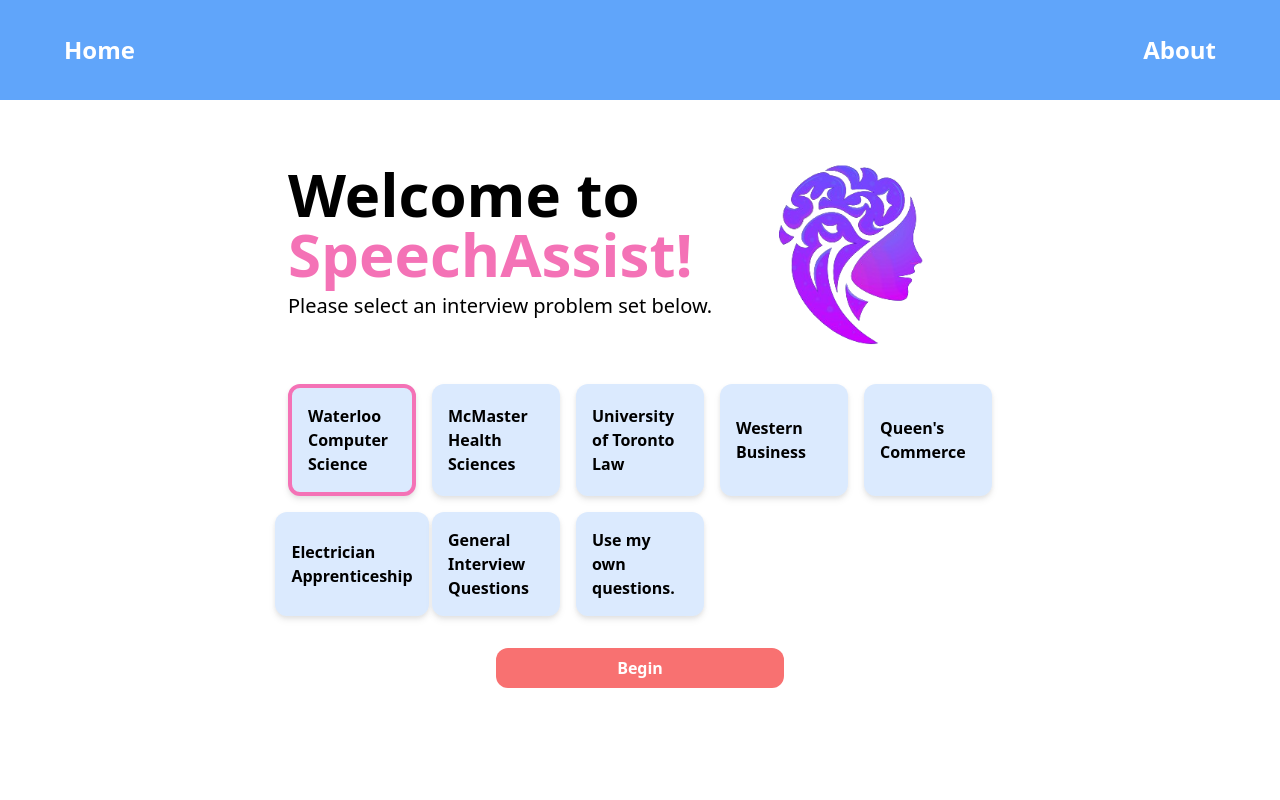
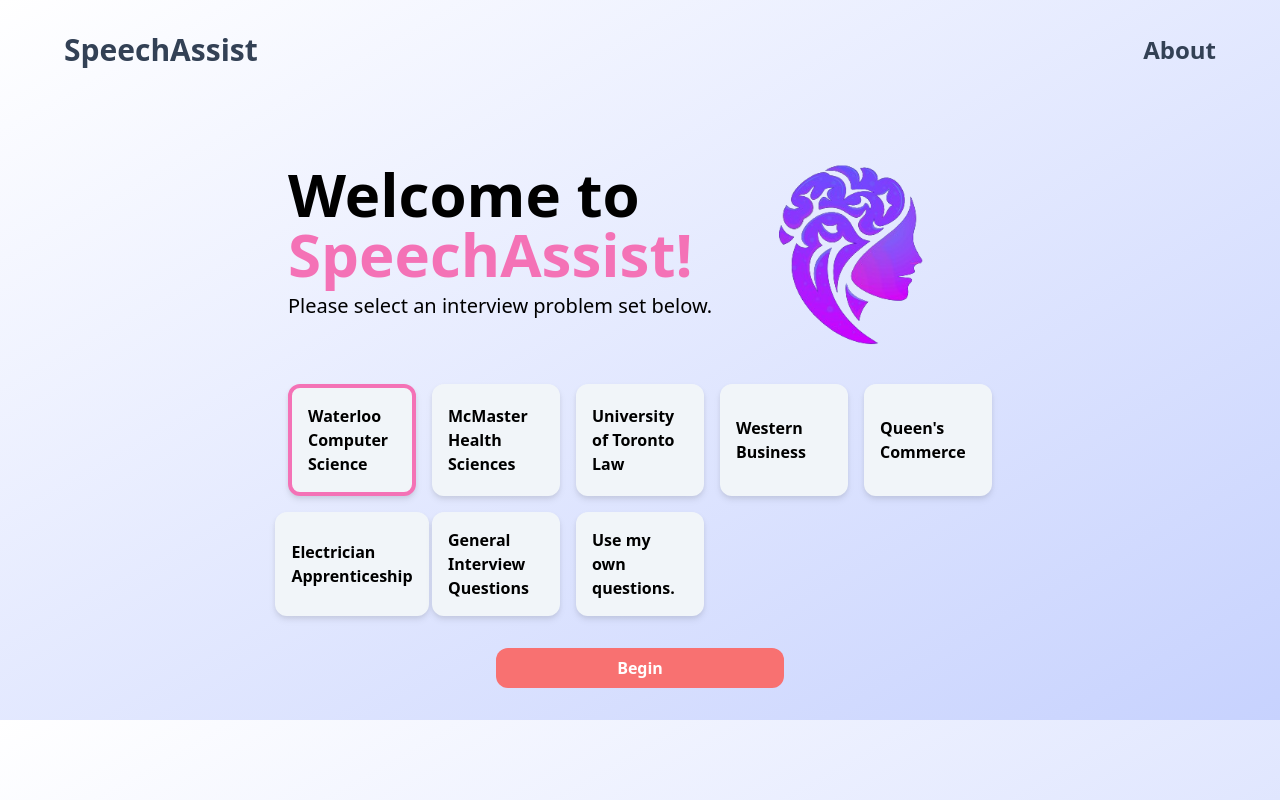
Before and after one commit to lucasliao0403/speechassist-frontend, a Next.js app: page / in a window 1280 px wide. Built offline with nearby package versions, Linux system fonts and the light colour scheme.

Commit message:
finished frontend

```diff
--- a/components/Navbar.js
+++ b/components/Navbar.js
@@ -1,11 +1,12 @@
 import React from 'react'
 import Link from 'next/link'
+import Image from 'next/image'
 
 export default function Navbar() {
   return (
-    <div className="h-[100px] flex flex-row justify-between items-center bg-blue-400 font-bold text-white text-2xl">
-            <Link href="/" className="p-4 pl-16 flex justify-center items-center">
-                Home
+    <div className="h-[100px] flex flex-row justify-between items-center font-bold text-slate-700 text-2xl">
+            <Link href="/" className="p-4 pl-16 flex justify-center items-center p-2">
+                  <div className="mr-2 font-bold text-3xl">SpeechAssist</div>
             </Link>
             <Link href="/about" className="p-4 pr-16 flex justify-center align-items">
                 About
--- a/components/QuestionSelect.js
+++ b/components/QuestionSelect.js
@@ -17,7 +17,7 @@
 }
 
 function QuestionCard({questionGroup, setCurrentQuestionSetIndex, currentQuestionSetIndex}) {
-    let styles = "drop-shadow-md bg-blue-100 rounded-xl p-4 flex justify-center items-center hover:cursor-pointer hover:bg-blue-200 "
+    let styles = "drop-shadow-md bg-slate-100 rounded-xl p-4 flex justify-center items-center hover:cursor-pointer hover:bg-blue-200 "
     if(questionGroup.index === currentQuestionSetIndex) {
         styles += " border-pink-400 border-solid border-4"
     }
--- a/pages/_document.js
+++ b/pages/_document.js
@@ -5,7 +5,7 @@
   return (
     <Html lang="en">
       <Head />
-      <body className="bg-white text-gray-800">
+      <body className="bg-gradient-to-br from-white to-indigo-200 text-gray-800">
         <Navbar/>
         <Main />
         <NextScript />
--- a/pages/about.js
+++ b/pages/about.js
@@ -5,7 +5,7 @@
 export default function About() {
   return (
     <div className="min-h-screen flex flex-col justify-center items-center bg-gray-100 text-gray-800">
-      <div className="bg-white shadow-xl rounded-lg p-8 m-4 w-full max-w-4xl">
+      <div className="bg-white shadow-xl rounded-2xl p-8 m-4 w-full max-w-4xl">
         <h1 className="text-4xl font-bold text-center mb-4">About Us</h1>
         <p className="text-xl text-center mb-8">
           Welcome to SpeechAssist, where we empower you to excel in your interviews through dedicated practice and real-time feedback.
--- a/pages/index.js
+++ b/pages/index.js
@@ -30,6 +30,8 @@
   const audioBlobRef = useRef(null);
   const [transcription, setTranscription] = useState('');
   const [error, setError] = useState('');
+
+  // console.log(currentQuestionIndex)
 
   // const[videoPath, setVideoPath] = useState("@/assets/videos/uoft/uoftq1.mp4")
 
```
Also changed, not shown: assets/logoWhite.png (added).
